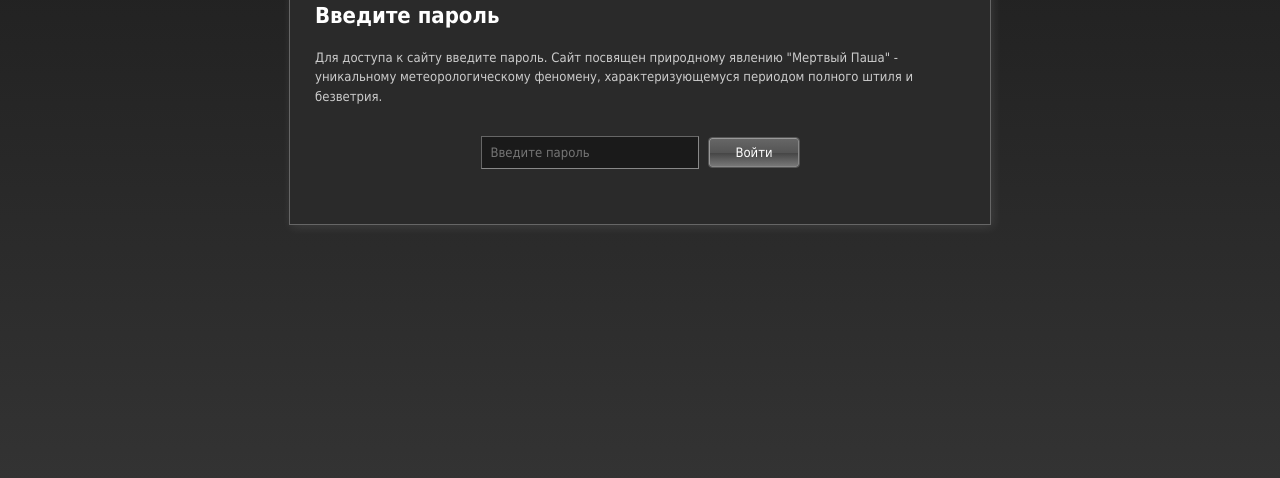
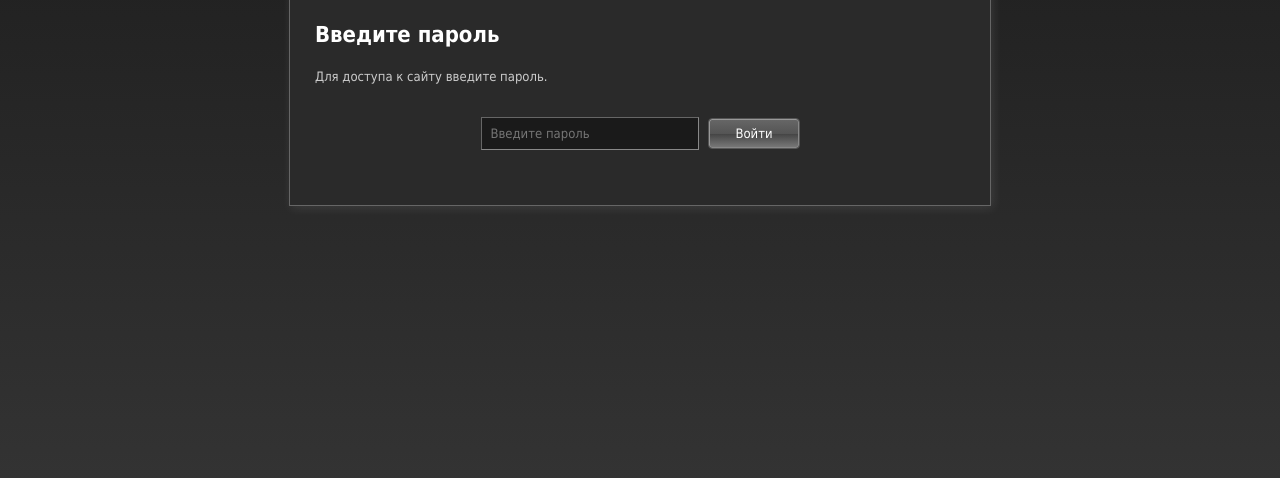
Before and after one commit to deadpasha/deadpasha.github.io, a plain HTML site: page index.html in a window 1280 px wide. Shown: the part 322-800 px from the top of the page. Drawn offline with Linux system fonts and the light colour scheme.

Commit message:
Update index.html

```diff
--- a/index.html
+++ b/index.html
@@ -126,7 +126,7 @@
         <div class="header">Мертвый Паша</div>
         <div class="content">
             <h1>Введите пароль</h1>
-            <p>Для доступа к сайту введите пароль. Сайт посвящен природному явлению "Мертвый Паша" - уникальному метеорологическому феномену, характеризующемуся периодом полного штиля и безветрия.</p>
+            <p>Для доступа к сайту введите пароль.</p>
 
             <div class="password-form">
                 <input type="password" class="password-input" id="password" placeholder="Введите пароль">
@@ -136,8 +136,8 @@
 
             <div class="button-container" style="display: none;" id="mainContent">
                 <h1>Добро пожаловать</h1>
-                <p>Добро пожаловать на сайт, посвященный природному явлению "Мертвый Паша". Это уникальный метеорологический феномен, характеризующийся периодом полного штиля и безветрия. Исследуйте с нами это удивительное природное явление.</p>
-                <p>Сайт предоставляет полную информацию о данном феномене, включая исторические данные, научные исследования и практические наблюдения. Все материалы систематизированы и доступны для изучения.</p>
+                <p>Здесь мы расскажем насколько Паша плохой.</p>
+                <p>Все материалы используются для разоблачения</p>
                 <button class="button-xp" onclick="redirectToSite()">Продолжить</button>
             </div>
         </div>
```
